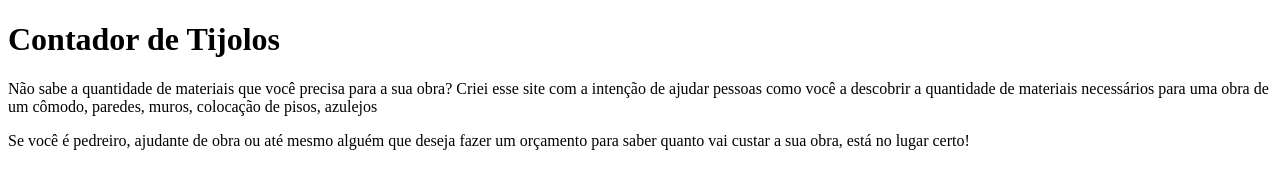
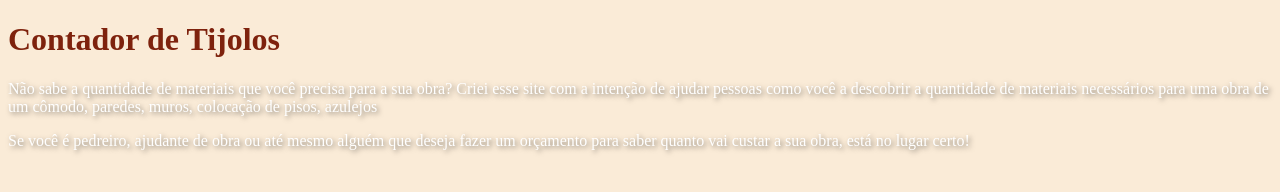
Before and after one commit to Thay-Amakura/Quantidade-de-Tijolos, a plain HTML site: page Quantidade de tijolos/index.html in a window 1280 px wide. Drawn offline with Linux system fonts and the light colour scheme.

Commit message:
Estilo css

```diff
--- a/Quantidade de tijolos/index.html
+++ b/Quantidade de tijolos/index.html
@@ -4,13 +4,12 @@
     <meta charset="UTF-8">
     <meta name="viewport" content="width=device-width, initial-scale=1.0">
     <title>Contador de Tijolos</title>
-    <style>
-
-    </style>
+    <link rel="stylesheet" href="styles.css">
 </head>
 <body>
     <h1>Contador de Tijolos</h1>
     <p>Não sabe a quantidade de materiais que você precisa para a sua obra? Criei esse site com a intenção de ajudar pessoas como você a descobrir a quantidade de materiais necessários para uma obra de um cômodo, paredes, muros, colocação de pisos, azulejos</p>
     <p>Se você é pedreiro, ajudante de obra ou até mesmo alguém que deseja fazer um orçamento para saber quanto vai custar a sua obra, está no lugar certo!</p>
+    <!-- Adicionar foto relacionada a obra -->
 </body>
 </html>
--- /dev/null
+++ b/Quantidade de tijolos/styles.css
@@ -0,0 +1,12 @@
+body {
+    background-color: antiquewhite;
+}
+
+h1 {
+    color: rgb(126, 34, 13);
+}
+
+p {
+    color:white;
+    text-shadow: 2px 2px 5px rgba(0, 0, 0, 0.5);
+}
```
Also changed, not shown: Quantidade de tijolos/index.css (deleted).
